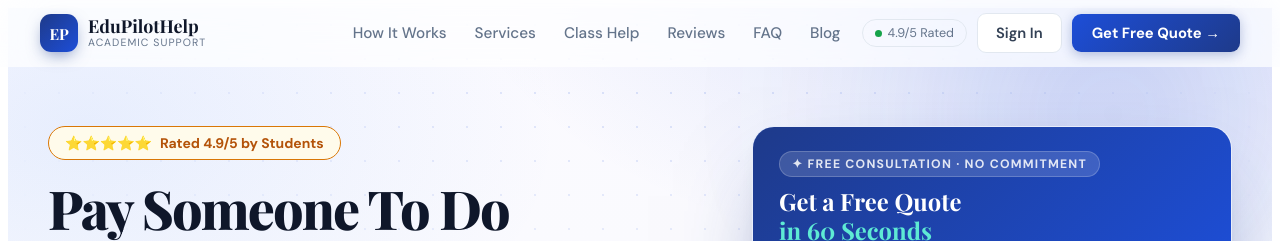
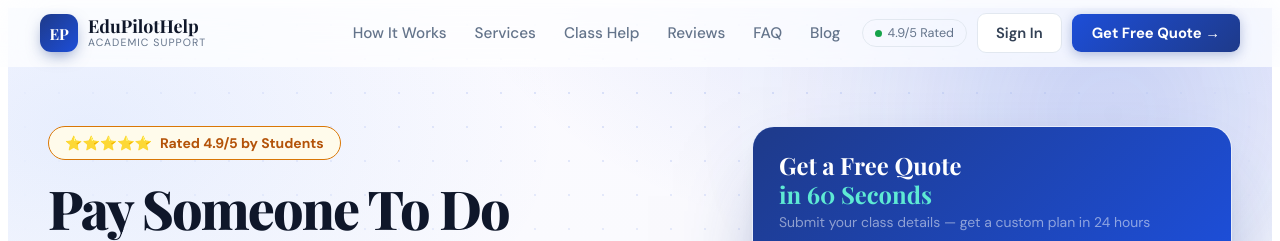
Before and after one commit to chandan1393/edutech, an Angular app: page / in a window 1280 px wide. Shown: the top 241 px of the page. Built offline with nearby package versions, Linux system fonts and the light colour scheme; no server answers; a web font is replaced by a local one.

Commit message:
google ranking update latest ff

```diff
--- a/src/app/features/landing/landing.component.html
+++ b/src/app/features/landing/landing.component.html
@@ -93,7 +93,7 @@
     <div class="hero-right" id="query">
       <div class="query-card">
         <div class="qc-header">
-          <div class="qc-badge">✦ Free Consultation · No Commitment</div>
+
           <h2>Get a Free Quote<br><span>in 60 Seconds</span></h2>
           <p>Submit your class details — get a custom plan in 24 hours</p>
         </div>
@@ -506,7 +506,7 @@
         <h2>Talk to an Academic<br>Advisor on <em>WhatsApp</em></h2>
         <p>Leave your number. Our advisor reaches out within 5 minutes for a free, no-pressure consultation about your class.</p>
         <ul class="wa-list">
-
+          <li>✓ Free academic consultation</li>
           <li>✓ No spam or sales calls</li>
           <li>✓ Your number is never sold</li>
           <li>✓ Response under 5 minutes</li>
```
